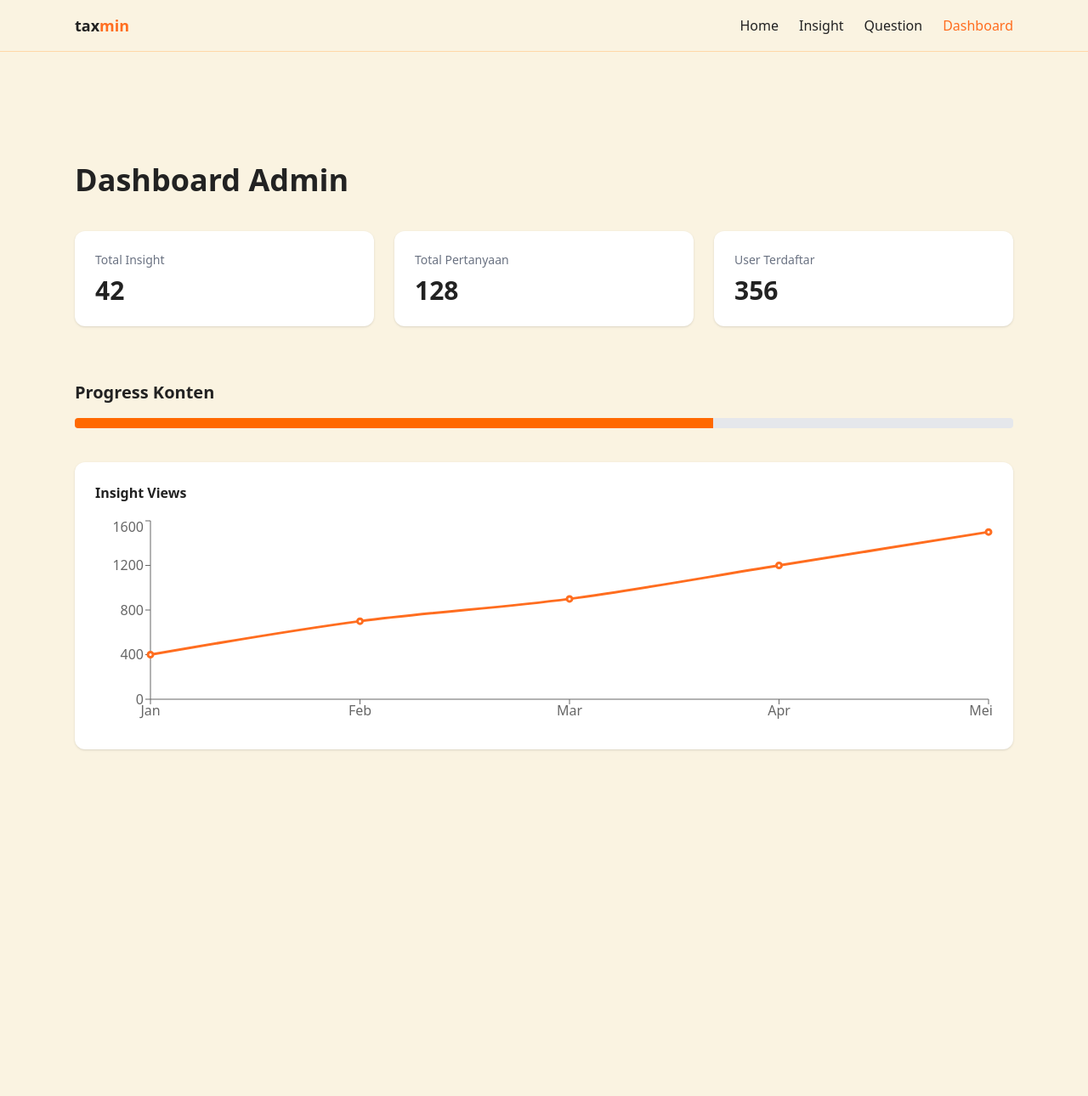
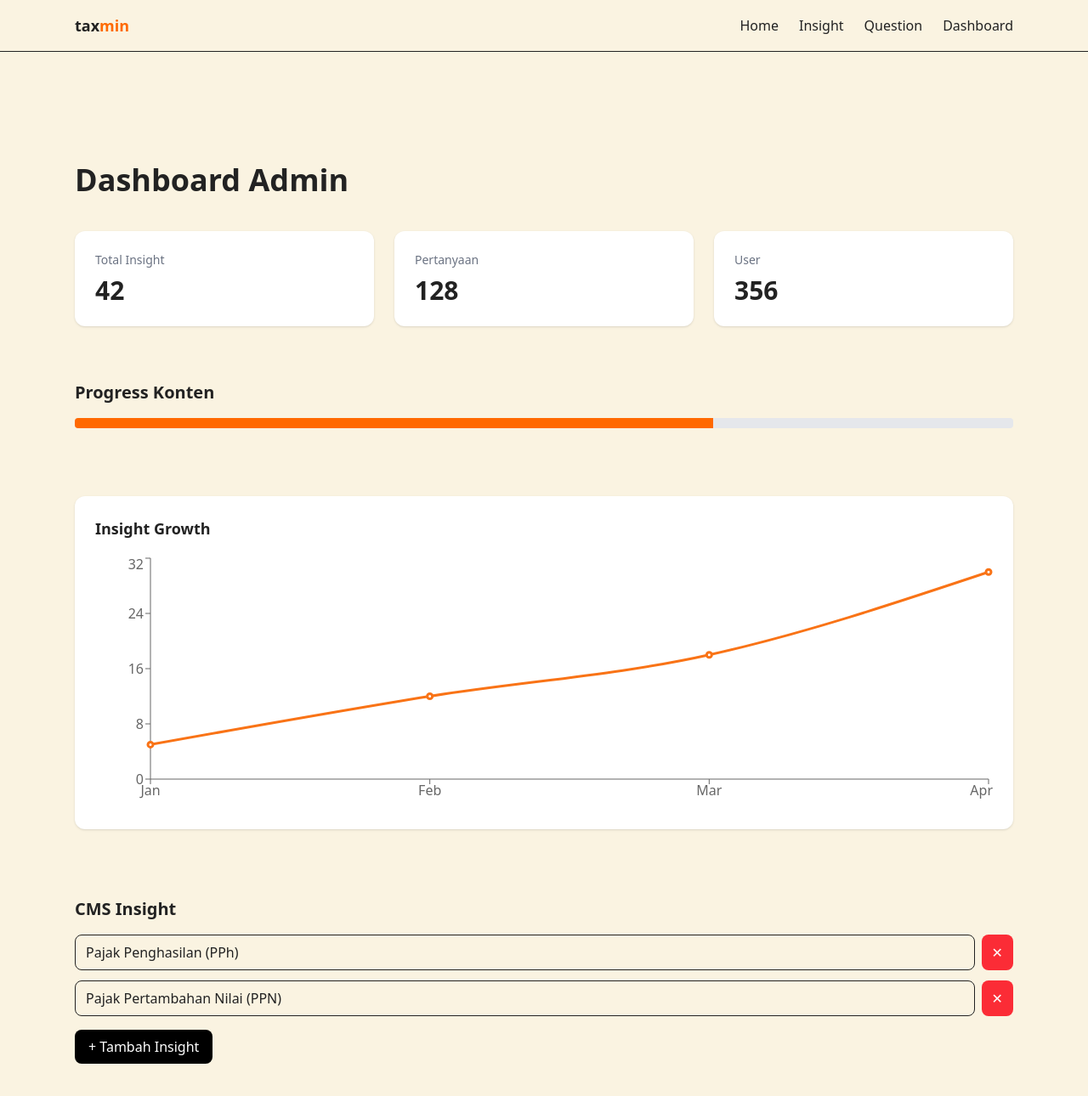
Before and after one commit to masbin5/taxmin-platform, a Next.js app: page /dashboard in a window 1280 px wide. Shown: the top 1290 px of the page at 85% size. Before the commit the page ends 978 px from the top, so only its background shows below. Built offline with nearby package versions, Linux system fonts and the light colour scheme.

Commit message:
Deploy ready version

```diff
--- a/app/dashboard/page.tsx
+++ b/app/dashboard/page.tsx
@@ -1,7 +1,10 @@
+"use client";
+
 import StatCard from "@/components/StatCard";
 import ProgressBar from "@/components/ProgressBar";
+import ScrollReveal from "@/components/ScrollReveal";
 import InsightChart from "@/components/InsightChart";
-import ScrollReveal from "@/components/ScrollReveal";
+import InsightCMS from "@/components/InsightCMS";
 
 export default function DashboardPage() {
   return (
@@ -12,15 +15,9 @@ export default function DashboardPage() {
       </h1>
 
       <div className="grid md:grid-cols-3 gap-6">
-        <ScrollReveal>
-          <StatCard label="Total Insight" value={42} />
-        </ScrollReveal>
-        <ScrollReveal delay={0.1}>
-          <StatCard label="Total Pertanyaan" value={128} />
-        </ScrollReveal>
-        <ScrollReveal delay={0.2}>
-          <StatCard label="User Terdaftar" value={356} />
-        </ScrollReveal>
+        <ScrollReveal><StatCard label="Total Insight" value={42} /></ScrollReveal>
+        <ScrollReveal delay={0.1}><StatCard label="Pertanyaan" value={128} /></ScrollReveal>
+        <ScrollReveal delay={0.2}><StatCard label="User" value={356} /></ScrollReveal>
       </div>
 
       <div className="mt-16">
@@ -30,8 +27,8 @@ export default function DashboardPage() {
         <ProgressBar value={68} />
       </div>
 
-      {/* Chart */}
       <InsightChart />
+      <InsightCMS />
 
     </div>
   );
--- /dev/null
+++ b/components/InsightCMS.tsx
@@ -0,0 +1,52 @@
+"use client";
+
+import { useState } from "react";
+
+export default function InsightCMS() {
+  const [items, setItems] = useState([
+    { id: 1, title: "Pajak Penghasilan (PPh)" },
+    { id: 2, title: "Pajak Pertambahan Nilai (PPN)" },
+  ]);
+
+  const addItem = () =>
+    setItems([...items, { id: Date.now(), title: "Insight Baru" }]);
+
+  const updateItem = (id: number, title: string) =>
+    setItems(items.map(i => i.id === id ? { ...i, title } : i));
+
+  const removeItem = (id: number) =>
+    setItems(items.filter(i => i.id !== id));
+
+  return (
+    <div className="mt-20">
+      <h2 className="text-xl font-semibold mb-4">
+        CMS Insight
+      </h2>
+
+      <div className="space-y-3">
+        {items.map(i => (
+          <div key={i.id} className="flex gap-2">
+            <input
+              value={i.title}
+              onChange={(e) => updateItem(i.id, e.target.value)}
+              className="flex-1 px-3 py-2 border rounded-lg"
+            />
+            <button
+              onClick={() => removeItem(i.id)}
+              className="px-3 py-2 bg-red-500 text-white rounded-lg"
+            >
+              ✕
+            </button>
+          </div>
+        ))}
+      </div>
+
+      <button
+        onClick={addItem}
+        className="mt-4 px-4 py-2 bg-black text-white rounded-lg"
+      >
+        + Tambah Insight
+      </button>
+    </div>
+  );
+}
--- a/components/InsightChart.tsx
+++ b/components/InsightChart.tsx
@@ -1,27 +1,37 @@
 "use client";
-import { LineChart, Line, XAxis, YAxis, Tooltip, ResponsiveContainer } from "recharts";
+
+import {
+  LineChart,
+  Line,
+  XAxis,
+  YAxis,
+  Tooltip,
+  ResponsiveContainer,
+} from "recharts";
 
 const data = [
-  { name: "Jan", views: 400 },
-  { name: "Feb", views: 700 },
-  { name: "Mar", views: 900 },
-  { name: "Apr", views: 1200 },
-  { name: "Mei", views: 1500 },
+  { name: "Jan", insight: 5 },
+  { name: "Feb", insight: 12 },
+  { name: "Mar", insight: 18 },
+  { name: "Apr", insight: 30 },
 ];
 
 export default function InsightChart() {
   return (
-    <div className="bg-white p-6 rounded-xl shadow mt-10">
-      <h3 className="font-semibold mb-4">Insight Views</h3>
-      <ResponsiveContainer width="100%" height={250}>
+    <div className="mt-20 bg-white p-6 rounded-xl shadow">
+      <h2 className="text-lg font-semibold mb-4">
+        Insight Growth
+      </h2>
+
+      <ResponsiveContainer width="100%" height={300}>
         <LineChart data={data}>
           <XAxis dataKey="name" />
           <YAxis />
           <Tooltip />
           <Line
             type="monotone"
-            dataKey="views"
-            stroke="#FF6D1F"
+            dataKey="insight"
+            stroke="#f97316"
             strokeWidth={3}
           />
         </LineChart>
--- a/components/Navbar.tsx
+++ b/components/Navbar.tsx
@@ -1,72 +1,53 @@
 "use client";
 
 import Link from "next/link";
-import { usePathname } from "next/navigation";
-import { motion, AnimatePresence } from "framer-motion";
 import { useState } from "react";
 
-const navItems = [
-  { name: "Home", href: "/" },
-  { name: "Insight", href: "/insight" },
-  { name: "Question", href: "/question" },
-  { name: "Dashboard", href: "/dashboard" },
-];
-
 export default function Navbar() {
-  const pathname = usePathname();
   const [open, setOpen] = useState(false);
 
   return (
-    <nav className="fixed top-0 left-0 right-0 z-50 bg-[#FAF3E1]/80 backdrop-blur border-b border-orange-200">
-      <div className="max-w-6xl mx-auto px-6 py-4 flex items-center justify-between">
-        <Link href="/" className="font-extrabold text-lg">
-          tax<span className="text-[#FF6D1F]">min</span>
+    <nav className="fixed top-0 left-0 w-full z-50 bg-[#FAF3E1] border-b">
+      <div className="max-w-6xl mx-auto px-6 py-4 flex justify-between items-center">
+        <Link href="/" className="font-bold text-lg">
+          tax<span className="text-orange-500">min</span>
         </Link>
 
         {/* Desktop */}
         <div className="hidden md:flex gap-6 font-medium">
-          {navItems.map((item) => {
-            const active = pathname === item.href;
-            return (
-              <Link key={item.href} href={item.href}>
-                <span className={active ? "text-[#FF6D1F]" : ""}>
-                  {item.name}
-                </span>
-              </Link>
-            );
-          })}
+          <Link href="/">Home</Link>
+          <Link href="/insight">Insight</Link>
+          <Link href="/question">Question</Link>
+          <Link href="/dashboard">Dashboard</Link>
         </div>
 
         {/* Mobile Button */}
         <button
+          onClick={() => setOpen(true)}
           className="md:hidden text-2xl"
-          onClick={() => setOpen((v) => !v)}
         >
           ☰
         </button>
       </div>
 
       {/* Mobile Menu */}
-      <AnimatePresence>
-        {open && (
-          <motion.div
-            initial={{ height: 0, opacity: 0 }}
-            animate={{ height: "auto", opacity: 1 }}
-            exit={{ height: 0, opacity: 0 }}
-            className="md:hidden px-6 pb-4 flex flex-col gap-3"
-          >
-            {navItems.map((item) => (
-              <Link
-                key={item.href}
-                href={item.href}
-                onClick={() => setOpen(false)}
-              >
-                {item.name}
-              </Link>
-            ))}
-          </motion.div>
-        )}
-      </AnimatePresence>
+      {open && (
+        <div className="fixed inset-0 bg-black/40">
+          <div className="absolute right-0 top-0 h-full w-64 bg-[#FAF3E1] p-6 space-y-4">
+            <button
+              onClick={() => setOpen(false)}
+              className="text-right w-full text-xl"
+            >
+              ✕
+            </button>
+
+            <Link href="/" onClick={() => setOpen(false)}>Home</Link>
+            <Link href="/insight" onClick={() => setOpen(false)}>Insight</Link>
+            <Link href="/question" onClick={() => setOpen(false)}>Question</Link>
+            <Link href="/dashboard" onClick={() => setOpen(false)}>Dashboard</Link>
+          </div>
+        </div>
+      )}
     </nav>
   );
 }
--- a/components/ScrollReveal.tsx
+++ b/components/ScrollReveal.tsx
@@ -1,19 +1,21 @@
 "use client";
+
 import { motion } from "framer-motion";
+import { ReactNode } from "react";
 
 export default function ScrollReveal({
   children,
   delay = 0,
 }: {
-  children: React.ReactNode;
+  children: ReactNode;
   delay?: number;
 }) {
   return (
     <motion.div
-      initial={{ opacity: 0, y: 20 }}
+      initial={{ opacity: 0, y: 24 }}
       whileInView={{ opacity: 1, y: 0 }}
       viewport={{ once: true }}
-      transition={{ duration: 0.5, delay }}
+      transition={{ duration: 0.6, delay }}
     >
       {children}
     </motion.div>
```
